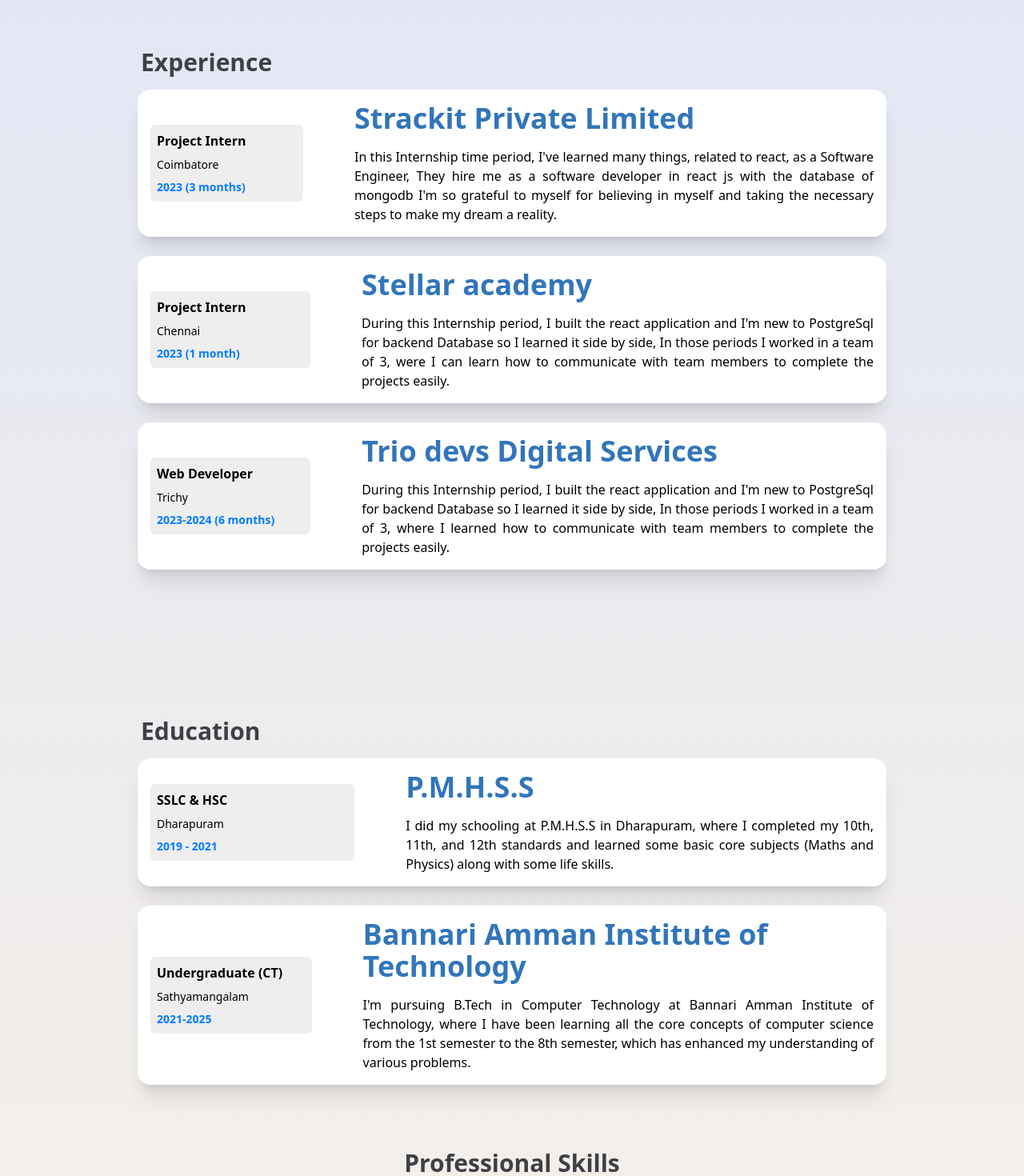
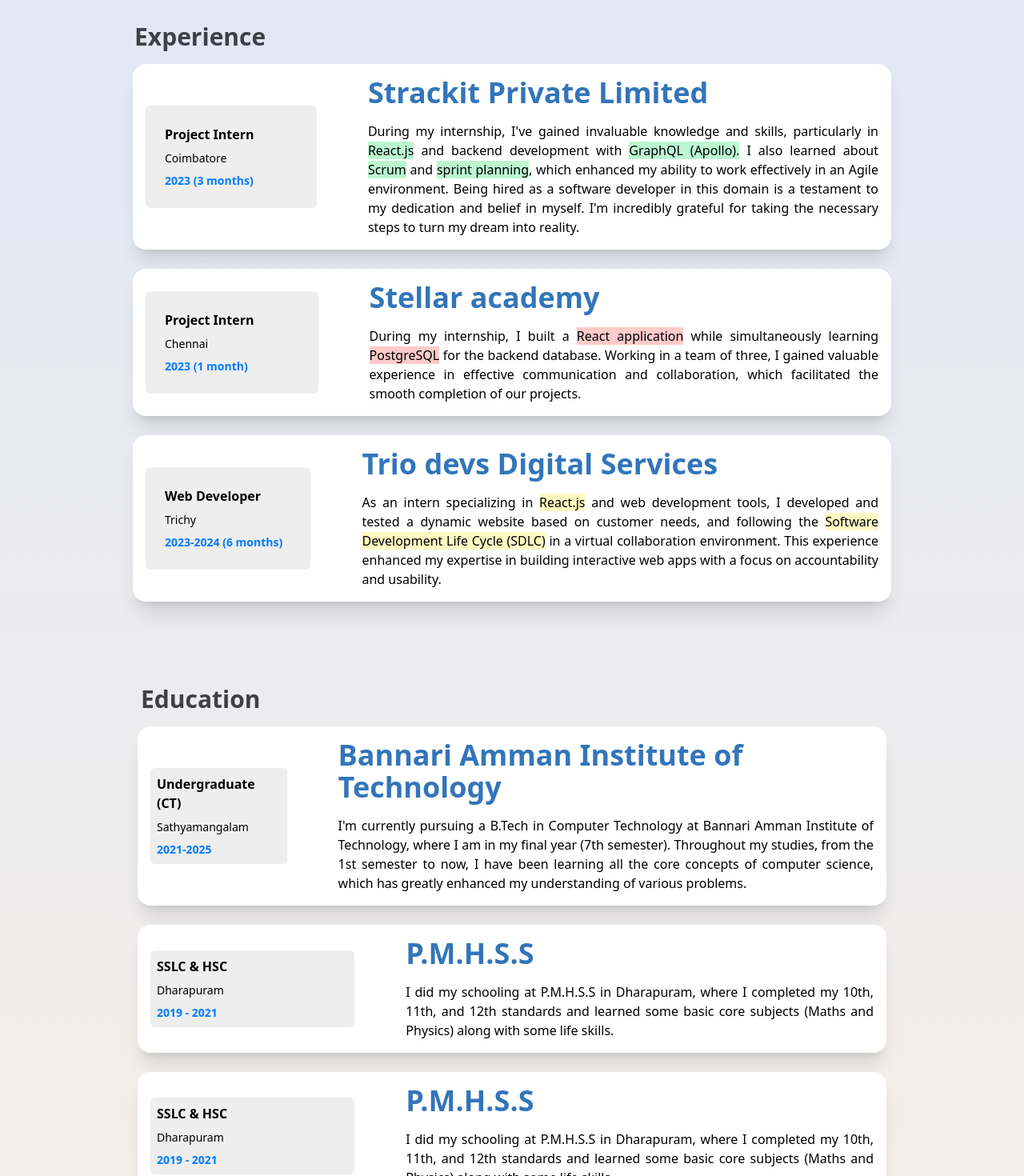
Before and after one commit to kavinkumar24/Updated_Portfolio, a React (Create React App) app: page /skills in a window 1280 px wide. Shown: the part 100-1570 px from the top of the page at 80% size. Built offline with nearby package versions, Linux system fonts and the light colour scheme; a web font is replaced by a local one.

Commit message:
added additional info and marker styling to words particularly

```diff
--- a/src/components/pages/Home.jsx
+++ b/src/components/pages/Home.jsx
@@ -122,8 +122,13 @@
             <span className="highlight bg-yellow-200">fostering growth and success.</span>
           </motion.p>
         </div>
+        {/* <div className='bg-slate-100 w-20 grid-cols-3'>
+        <h1>Instagram</h1>
+      </div> */}
       </motion.div>
+
       <Footer />
+
     </div>
   );
 }
--- a/src/components/pages/Skills.jsx
+++ b/src/components/pages/Skills.jsx
@@ -93,45 +93,58 @@
       <div className='bg-gradient-to-b from-[#e2e7f6] via-[#f6f0e7] to-[#e2e7f6] min-h-screen'>
           <Navbar />
 
-          <div className="container mx-auto px-4 py-8 md:py-40">
+          <div className="container mx-auto px-2 py-8 md:py-32 md:-mb-12">
               <h1 className='mx-auto md:px-40 text-3xl font-bold mb-4 text-zinc-700'>Experience</h1>
               <div className="bg-white p-4 rounded-2xl shadow-xl justify-between mb-8 md:mb-6 md:w-3/4 mx-auto flex flex-col items-center md:flex-row">
-                  <div className="bg-[#eeeeee] p-2 rounded-md w-full mx-auto mb-4 md:mb-0 md:w-[65%]">
+                  <div className="bg-[#eeeeee] p-6 rounded-md w-full mx-auto mb-4 md:mb-0 md:w-[100%] md:h-[90%]">
                       <h4 className="text-md font-bold mb-2">Project Intern</h4>
                       <h3 className="text-sm font-light mb-2">Coimbatore</h3>
                       <h3 className="text-sm font-semibold text-[#007bff]">2023 (3 months)</h3>
                   </div>
                   <div className='ml-0 md:ml-16'>
                       <h2 className="text-[#3275ba] text-2xl font-bold md:text-4xl">Strackit Private Limited</h2>
-                      <p className="text-base text-justify mt-4">In this Internship time period, I've learned many things, related to react, as a Software Engineer, They hire me as a software developer in react js with the database of mongodb I'm so grateful to myself for believing in myself and taking the necessary steps to make my dream a reality.</p>
+                      <p className="text-base text-justify mt-4">During my internship, I've gained invaluable knowledge and skills, particularly in <span className="highlight bg-green-200">React.js</span> and backend development with <span className="highlight bg-green-200">GraphQL (Apollo).</span> I also learned about <span className="highlight bg-green-200">Scrum</span> and <span className="highlight bg-green-200">sprint planning</span>, which enhanced my ability to work effectively in an Agile environment. Being hired as a software developer in this domain is a testament to my dedication and belief in myself. I'm incredibly grateful for taking the necessary steps to turn my dream into reality.</p>
+
                   </div>
               </div>
               <div className="bg-white p-4 rounded-2xl shadow-xl justify-between mb-8 md:mb-6 md:w-3/4 mx-auto flex flex-col items-center md:flex-row">
-                  <div className="bg-[#eeeeee] p-2 rounded-md w-full mx-auto mb-4 md:mb-0 md:w-[65%]">
+                  <div className="bg-[#eeeeee] p-6 rounded-md w-full mx-auto mb-4 md:mb-0 md:w-[65%]">
                       <h4 className="text-md font-bold mb-2">Project Intern</h4>
                       <h3 className="text-sm font-light mb-2">Chennai</h3>
                       <h3 className="text-sm font-semibold text-[#007bff]">2023 (1 month)</h3>
                   </div>
                   <div className='ml-0 md:ml-16'>
                       <h2 className="text-[#3275ba] text-2xl md:text-4xl font-bold">Stellar academy</h2>
-                      <p className="text-base text-justify mt-4">During this Internship period, I built the react application and I'm new to PostgreSql for backend Database so I learned it side by side, In those periods I worked in a team of 3, were I can learn how to communicate with team members to complete the projects easily.</p>
+                      <p className="text-base text-justify mt-4">During my internship, I built a <span className="highlight bg-red-200">React application</span> while simultaneously learning <span className="highlight bg-red-200">PostgreSQL</span> for the backend database. Working in a team of three, I gained valuable experience in effective communication and collaboration, which facilitated the smooth completion of our projects.</p>
                   </div>
               </div>
               <div className="bg-white p-4 rounded-2xl shadow-xl justify-between mb-8 md:mb-6 md:w-3/4 mx-auto flex flex-col items-center md:flex-row">
-                  <div className="bg-[#eeeeee] p-2 rounded-md w-full mx-auto mb-4 md:mb-0 md:w-[65%]">
+                  <div className="bg-[#eeeeee] p-6 rounded-md w-full mx-auto mb-4 md:mb-0 md:w-[75%]">
                       <h4 className="text-md font-bold mb-2">Web Developer</h4>
                       <h3 className="text-sm font-light mb-2">Trichy</h3>
                       <h3 className="text-sm font-semibold text-[#007bff]">2023-2024 (6 months)</h3>
                   </div>
                   <div className='ml-0 md:ml-16'>
                       <h2 className="text-[#3275ba] text-2xl md:text-4xl font-bold">Trio devs Digital Services</h2>
-                      <p className="text-base text-justify mt-4">During this Internship period, I built the react application and I'm new to PostgreSql for backend Database so I learned it side by side, In those periods I worked in a team of 3, where I learned how to communicate with team members to complete the projects easily.</p>
+                      <p className="text-base text-justify mt-4">As an intern specializing in <span className="highlight bg-yellow-100">React.js</span> and web development tools, I developed and tested a dynamic website based on customer needs, and following the <span className="highlight bg-yellow-100">Software Development Life Cycle (SDLC)</span> in a virtual collaboration environment. This experience enhanced my expertise in building interactive web apps with a focus on accountability and usability.</p>
                   </div>
               </div>
           </div>
 
-          <div className="container mx-auto px-4 md:py-0">
+
+          <div className="container mx-auto px-4 md:-py-10">
               <h1 className='mx-auto md:px-40 text-3xl font-bold mb-4 text-zinc-700'>Education</h1>
+              <div className="bg-white p-4 rounded-2xl shadow-xl justify-between mb-8 md:mb-6 md:w-3/4 mx-auto flex flex-col items-center md:flex-row">
+                  <div className="bg-[#eeeeee] p-2 rounded-md w-full mx-auto mb-4 md:mb-0 md:w-[65%]">
+                        <h4 className="text-md font-bold mb-2">Undergraduate (CT)</h4>
+                        <h3 className="text-sm font-light mb-2">Sathyamangalam</h3>
+                        <h3 className="text-sm font-semibold text-[#007bff]">2021-2025</h3>
+                    </div>
+                    <div className='ml-0 md:ml-16'>
+                        <h2 className="text-[#3275ba] text-2xl font-bold md:text-4xl">Bannari Amman Institute of Technology</h2>
+                        <p className="text-base text-justify mt-4">I'm currently pursuing a B.Tech in Computer Technology at Bannari Amman Institute of Technology, where I am in my final year (7th semester). Throughout my studies, from the 1st semester to now, I have been learning all the core concepts of computer science, which has greatly enhanced my understanding of various problems.</p>
+                    </div>
+                </div>
               <div className="bg-white p-4 rounded-2xl shadow-xl justify-between mb-8 md:mb-6 md:w-3/4 mx-auto flex flex-col items-center md:flex-row">
                   <div className="bg-[#eeeeee] p-2 rounded-md w-full mx-auto mb-4 md:mb-0 md:w-[65%]">
                       <h4 className="text-md font-bold mb-2">SSLC & HSC</h4>
@@ -145,15 +158,15 @@
               </div>
               <div className="bg-white p-4 rounded-2xl shadow-xl justify-between mb-8 md:mb-6 md:w-3/4 mx-auto flex flex-col items-center md:flex-row">
                   <div className="bg-[#eeeeee] p-2 rounded-md w-full mx-auto mb-4 md:mb-0 md:w-[65%]">
-                        <h4 className="text-md font-bold mb-2">Undergraduate (CT)</h4>
-                        <h3 className="text-sm font-light mb-2">Sathyamangalam</h3>
-                        <h3 className="text-sm font-semibold text-[#007bff]">2021-2025</h3>
-                    </div>
-                    <div className='ml-0 md:ml-16'>
-                        <h2 className="text-[#3275ba] text-2xl font-bold md:text-4xl">Bannari Amman Institute of Technology</h2>
-                        <p className="text-base text-justify mt-4">I'm pursuing B.Tech in Computer Technology at Bannari Amman Institute of Technology, where I have been learning all the core concepts of computer science from the 1st semester to the 8th semester, which has enhanced my understanding of various problems.</p>
-                    </div>
-                </div>
+                      <h4 className="text-md font-bold mb-2">SSLC & HSC</h4>
+                      <h3 className="text-sm font-light mb-2">Dharapuram</h3>
+                      <h3 className="text-sm font-semibold text-[#007bff]">2019 - 2021</h3>
+                  </div>
+                  <div className='ml-0 md:ml-16'>
+                      <h2 className="text-[#3275ba] text-2xl font-bold md:text-4xl">P.M.H.S.S</h2>
+                      <p className="text-base text-justify mt-4">I did my schooling at P.M.H.S.S in Dharapuram, where I completed my 10th, 11th, and 12th standards and learned some basic core subjects (Maths and Physics) along with some life skills.</p>
+                  </div>
+              </div>
             </div>
 
             <div className="container mx-auto px-4 py-8 md:py-0">
```
